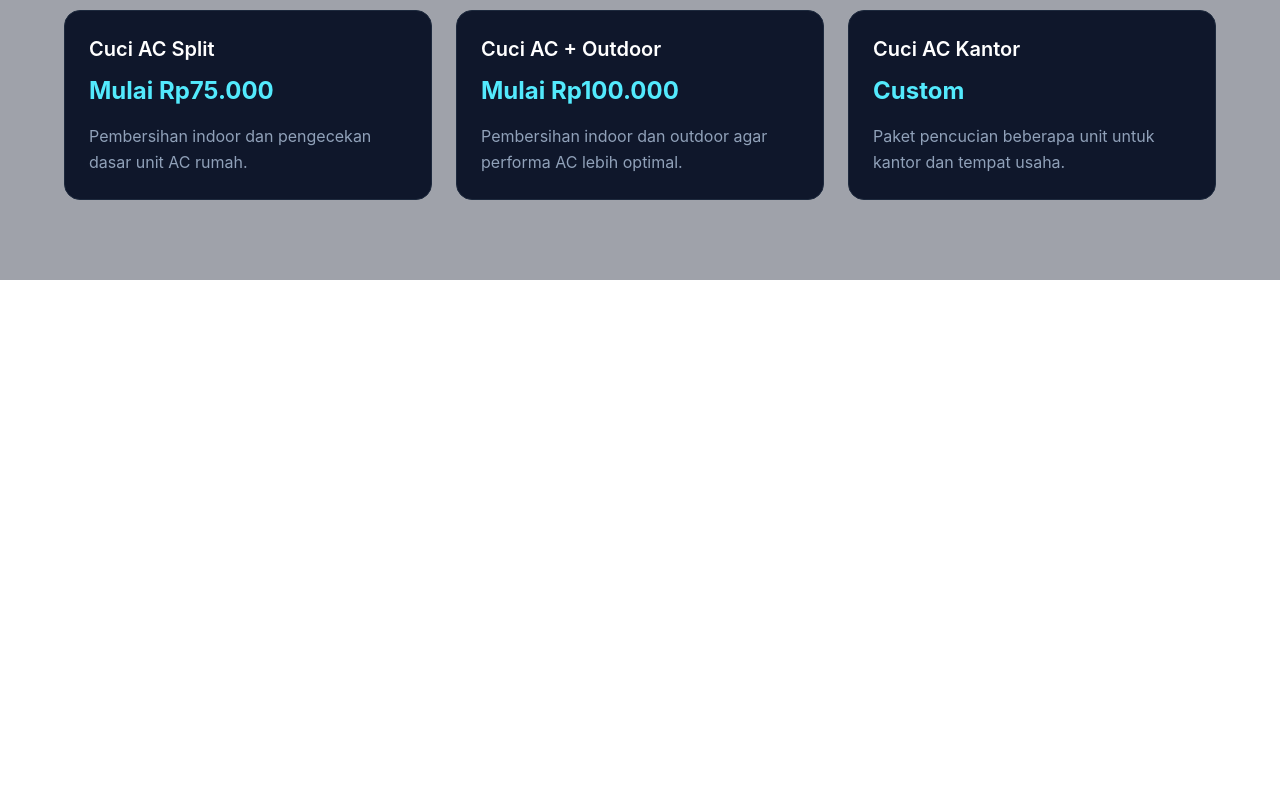
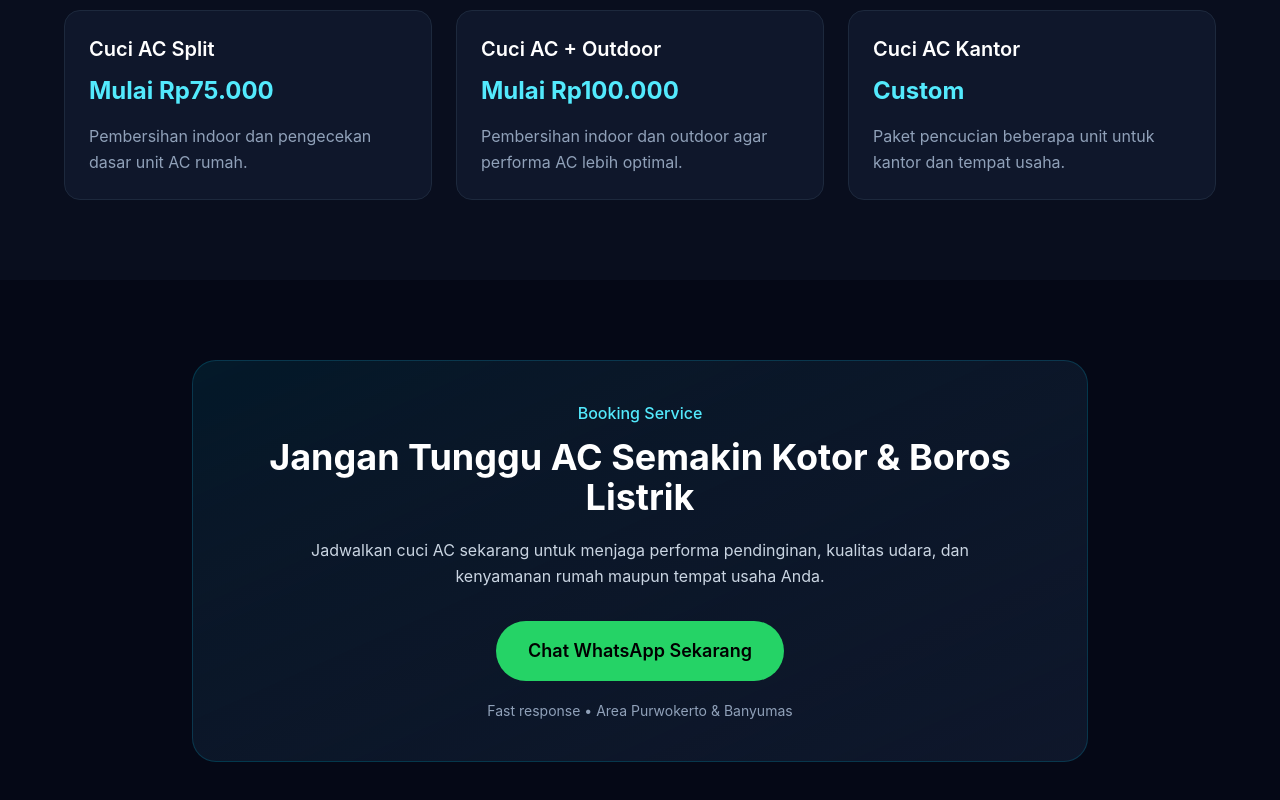
Before and after one commit to ibank31/radjaac-premium, a React (Vite) app: page /cuci-ac-purwokerto in a window 1280 px wide. Shown: the part 1202-2002 px from the top of the page. Before the commit the page ends 1482 px from the top, so only its background shows below. Built offline with nearby package versions, Linux system fonts and the light colour scheme.

Commit message:
add CTA section for AC cleaning page

```diff
--- /dev/null
+++ b/src/components/CuciACCTASection.jsx
@@ -0,0 +1,35 @@
+export default function CuciACCTASection() {
+  return (
+    <section className="px-6 py-20 bg-[#050816]">
+      <div className="max-w-4xl mx-auto rounded-3xl border border-cyan-500/20 bg-gradient-to-br from-cyan-500/10 to-slate-900 p-10 text-center">
+
+        <p className="text-cyan-300 font-medium mb-3">
+          Booking Service
+        </p>
+
+        <h2 className="text-3xl md:text-4xl font-bold text-white mb-5">
+          Jangan Tunggu AC
+          Semakin Kotor & Boros Listrik
+        </h2>
+
+        <p className="text-slate-300 leading-relaxed max-w-2xl mx-auto mb-8">
+          Jadwalkan cuci AC sekarang untuk menjaga performa pendinginan,
+          kualitas udara, dan kenyamanan rumah maupun tempat usaha Anda.
+        </p>
+
+        <a
+          href="https://wa.me/62882008246099"
+          target="_blank"
+          rel="noreferrer"
+          className="inline-flex items-center justify-center rounded-full bg-[#25D366] px-8 py-4 text-lg font-semibold text-black transition duration-300 hover:scale-105 hover:bg-[#20ba5a]"
+        >
+          Chat WhatsApp Sekarang
+        </a>
+
+        <p className="mt-5 text-sm text-slate-400">
+          Fast response • Area Purwokerto & Banyumas
+        </p>
+      </div>
+    </section>
+  )
+}
--- a/src/pages/CuciAC.jsx
+++ b/src/pages/CuciAC.jsx
@@ -2,10 +2,11 @@ import { Helmet } from "react-helmet-async"
 import Navbar from "../components/Navbar"
 import SignsAcNeedsCleaningSection from "../components/SignsAcNeedsCleaningSection"
 import CuciACPricingSection from "../components/CuciACPricingSection"
+import CuciACCTASection from "../components/CuciACCTASection"
 
 export default function CuciAC() {
   return (
-    <div className="min-h-screen bg-white">
+    <div className="min-h-screen bg-[#050816] text-white overflow-hidden">
       <Helmet>
         <title>Cuci AC Purwokerto | Jasa Pembersihan AC Berkala</title>
         <meta name="description" content="Layanan cuci AC rutin dan berkala di Purwokerto. AC tetap dingin, hemat listrik, dan lebih awet dengan perawatan berkala dari teknisi profesional kami." />
@@ -15,7 +16,7 @@ export default function CuciAC() {
 
       <Navbar />
 
-      <section className="bg-cyan-600 text-white py-20 px-6">
+      <section className="bg-gradient-to-b from-[#07122b] to-[#050816] text-white py-20 px-6">
         <div className="max-w-5xl mx-auto">
           <h1 className="text-5xl font-bold mb-6">
             Cuci AC Purwokerto
@@ -30,6 +31,7 @@ export default function CuciAC() {
 
       <SignsAcNeedsCleaningSection />
       <CuciACPricingSection />
+      <CuciACCTASection />
     </div>
   )
 }
```
